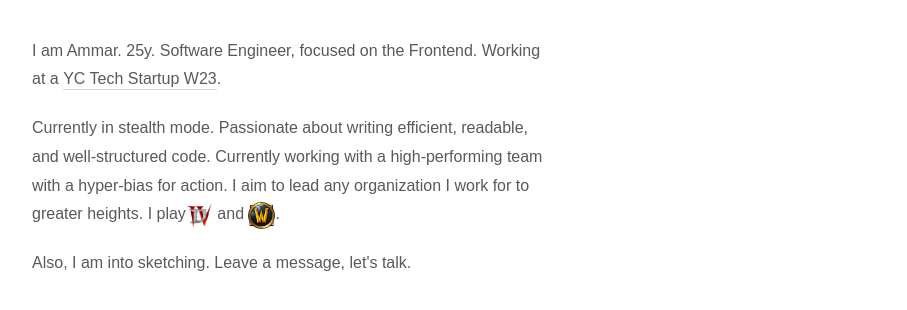
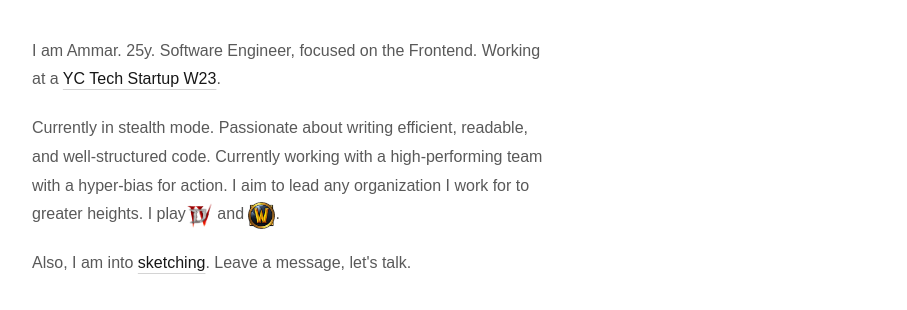
Before and after one commit to Fanoflix/personal-portfolio-v2, a Next.js app: page / in a window 1280 px wide. Shown: the part 268-578 px from the top of the page, without its empty margins (352-1259 px from the left). Built offline with nearby package versions, Linux system fonts and the light colour scheme; a web font is replaced by a local one.

Commit message:
DIV: Fixed inline link styles

```diff
--- a/src/app/page.tsx
+++ b/src/app/page.tsx
@@ -49,7 +49,13 @@ export default function Home() {
             .
           </p>
 
-          <p>Also, I am into sketching. Leave a message, let&apos;s talk.</p>
+          <p>
+            Also, I am into{" "}
+            <InlineLink href="https://www.instagram.com/fanoflix.art/">
+              sketching
+            </InlineLink>
+            . Leave a message, let&apos;s talk.
+          </p>
         </StaggeredContainer>
       </div>
     </div>
--- a/src/components/InlineLink/InlineLink.tsx
+++ b/src/components/InlineLink/InlineLink.tsx
@@ -12,12 +12,12 @@ export default function InlineLink({
 } & PropsWithChildren) {
   return (
     <Link
-      className="underline underline-offset-[5px] decoration-neutral-300 dark:decoration-neutral-700 text-primary hover:decoration-primary dark:hover:decoration-primary font-medium"
+      className="inline underline underline-offset-[5px] decoration-neutral-300 dark:decoration-neutral-700  hover:decoration-primary dark:hover:decoration-primary text-primary font-medium, transition-colors"
       href={href}
       rel="noopener noreferrer"
       target="_blank"
     >
-      <span>{children}</span>
+      {children}
     </Link>
   );
 }
```
